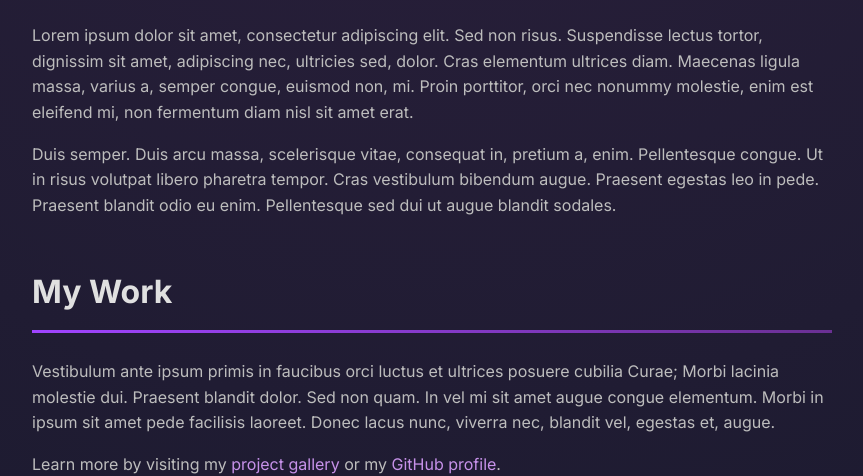
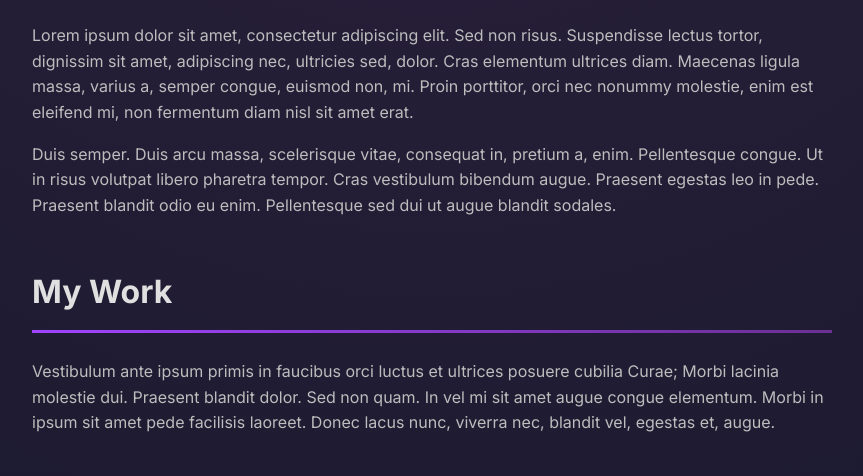
Before and after one commit to jackpatryan42/jackpatryan-site, a plain HTML site: page index.html in a window 1280 px wide. Shown: the part 476-952 px from the top of the page, without its empty margins (208-1071 px from the left). Drawn offline with Linux system fonts and the light colour scheme.

Commit message:
Update index.html

```diff
--- a/index.html
+++ b/index.html
@@ -150,9 +150,6 @@
                 <p>
                     Vestibulum ante ipsum primis in faucibus orci luctus et ultrices posuere cubilia Curae; Morbi lacinia molestie dui. Praesent blandit dolor. Sed non quam. In vel mi sit amet augue congue elementum. Morbi in ipsum sit amet pede facilisis laoreet. Donec lacus nunc, viverra nec, blandit vel, egestas et, augue.
                 </p>
-                <p>
-                    Learn more by visiting my <a href="#">project gallery</a> or my <a href="#">GitHub profile</a>.
-                </p>
             </section>
         </main>
 
```
